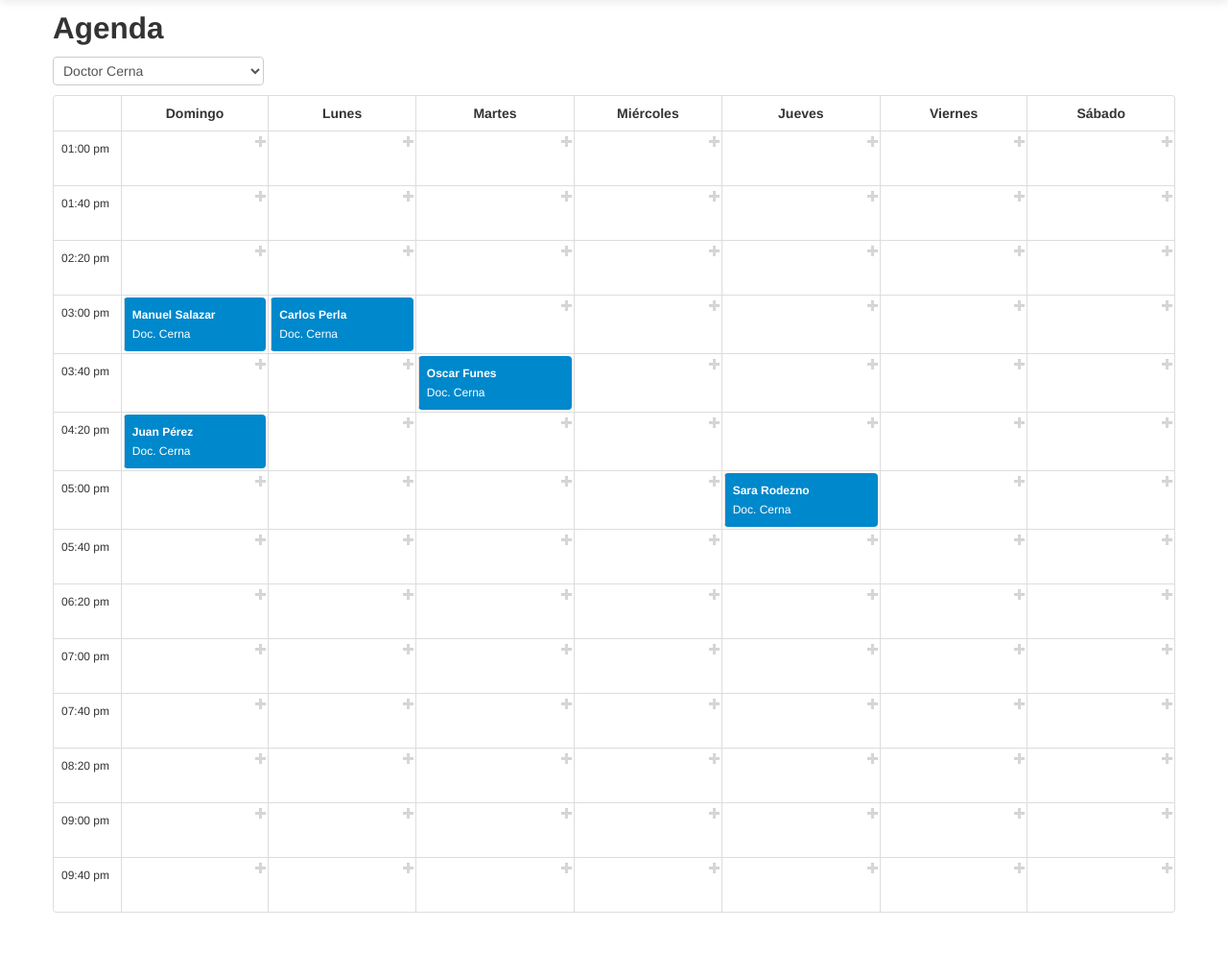
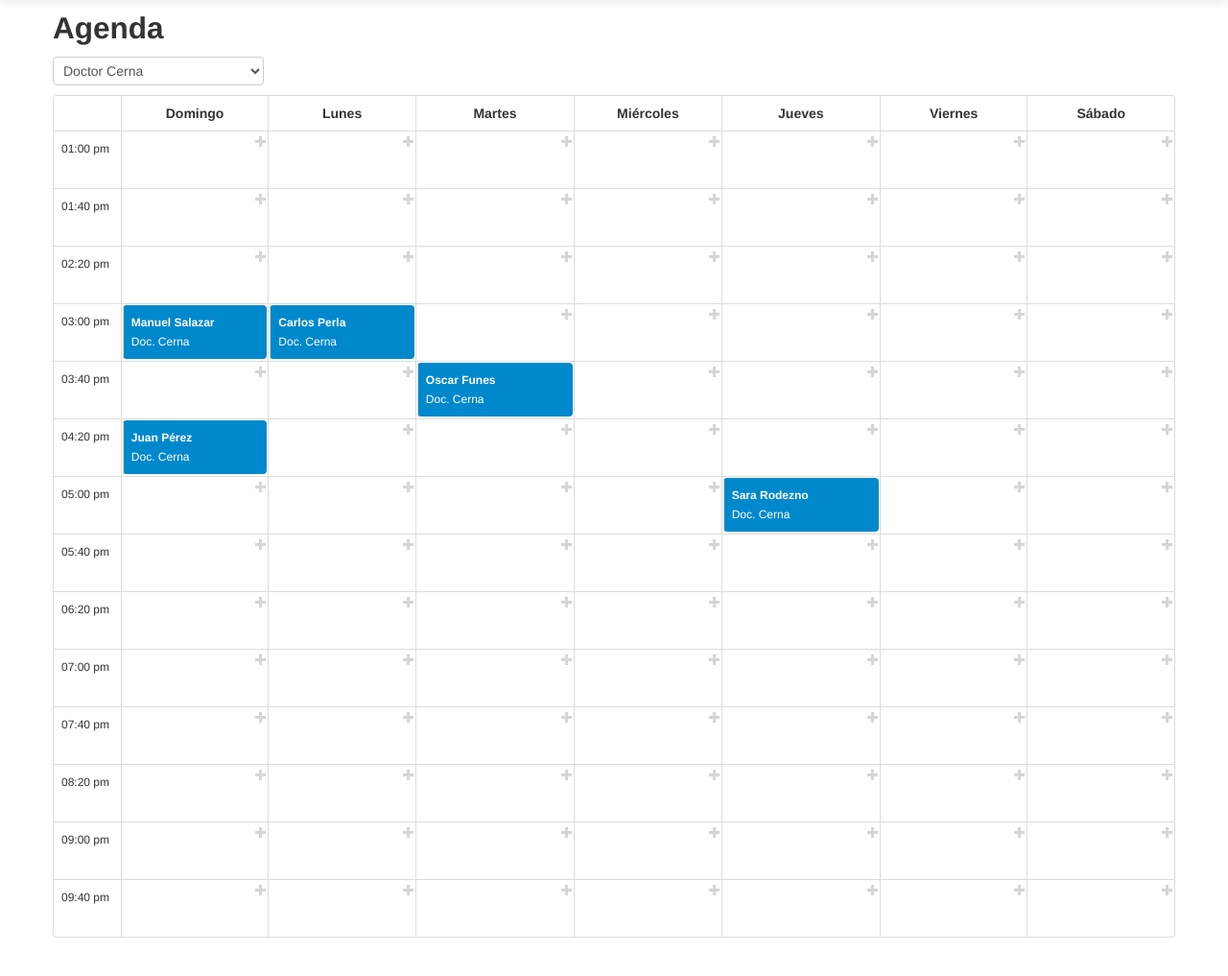
Before and after one commit to G3rcar/Consultorio, a PHP site: page /agenda.php in a window 1280 px wide. Shown: the part 41-1058 px from the top of the page at 96% size. Before the commit the page ends 992 px from the top, so only its background shows below. Run offline with PHP 8.4, Linux system fonts and the light colour scheme; a user stored in the database is signed in; some libraries are stand-ins or nearby versions.

Commit message:
Cambios en el aspecto de los eventos en las celdas de la agenda

```diff
--- a/libs/js/custom/agenda.js
+++ b/libs/js/custom/agenda.js
@@ -1,7 +1,7 @@
 var mainAgenda = {
 
 	obtenerEvento:function(id,paciente,doctor){
-		return '<table class="has-events" height="100%" width="100%"><tr><td><div id="evento_'+id+'" p:id="'+id+'" class="has-events row-fluid practice">'+
+		return '<table class="has-events" height="90%" width="100%"><tr><td><div id="evento_'+id+'" p:id="'+id+'" class="has-events row-fluid practice">'+
 		'<span class="title">'+paciente+'</span>'+
 		'<span class="lecturer">'+doctor+'</span> '+
 		'<span class="buttons">'+
--- a/res/css/agenda.css
+++ b/res/css/agenda.css
@@ -7,11 +7,11 @@ table.calendar > thead > tr > th {
 }
 
 table.calendar > tbody > tr > td {
-    height: 40px;
+    height: 43px;
 }
 
 table.calendar > tbody > tr > td.events {
-    padding: 2px;
+    padding: 1px;
     position: relative;
 }
 
@@ -21,7 +21,6 @@ table.calendar > tbody > tr > td.horas {
 
 table.calendar > tbody > tr > td > div {
     padding: 2px;
-    overflow: hidden;
     display: inline-block;
     vertical-align: middle;
     float: left;
@@ -30,8 +29,8 @@ table.calendar > tbody > tr > td > div {
 table.calendar > tbody > tr > td > div {
     color: white;
     padding: 0;
-    border-radius: 4px;
     width: 100%;
+    height: 50px;
 }
 
 table.calendar > tbody > tr > td > div > table.has-events {
@@ -41,7 +40,7 @@ table.calendar > tbody > tr > td > div > table.has-events {
     cursor: pointer;
     height: 100%;
     width: 100%;
-    display: table;
+    border-radius: 4px;
     transition: all 1s;
 }
 
```
